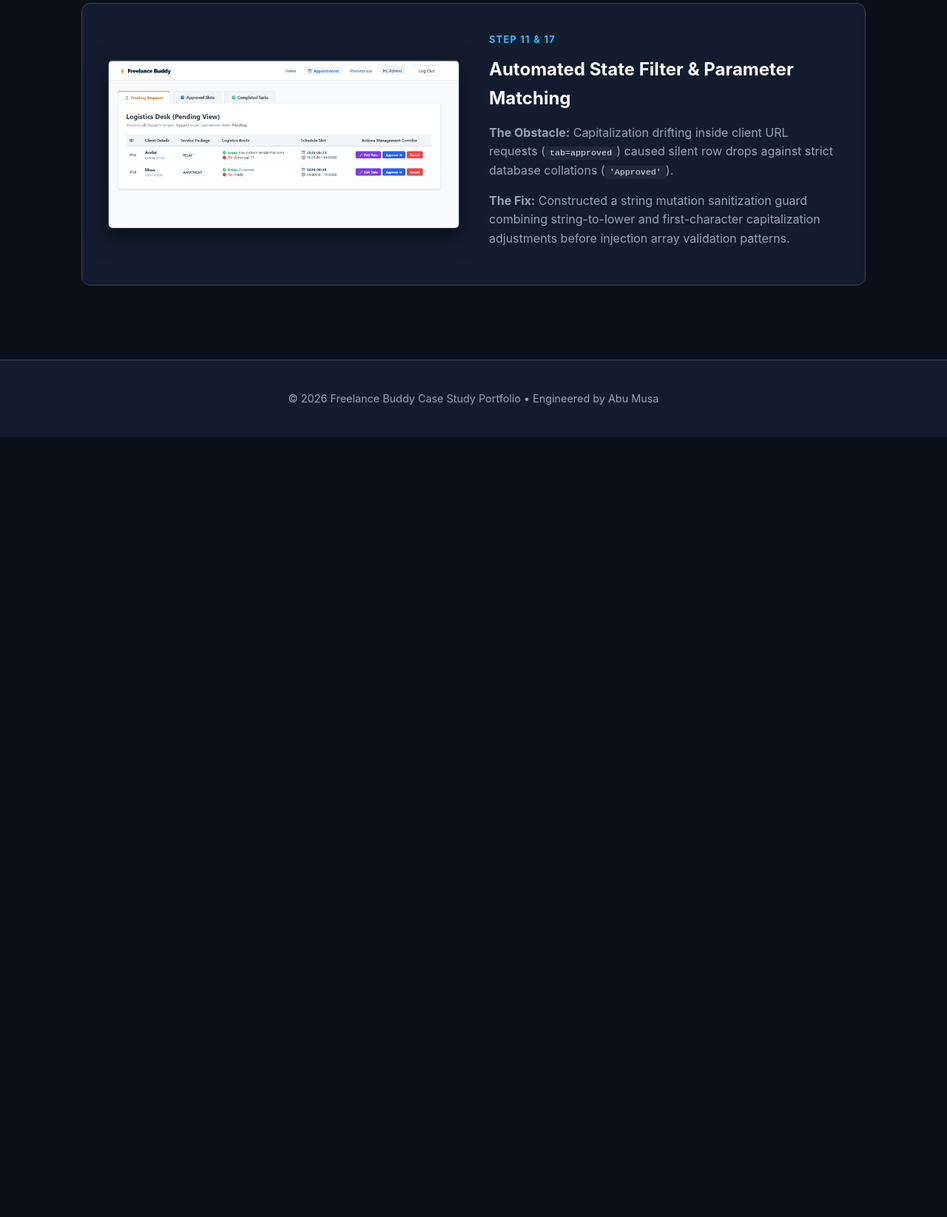
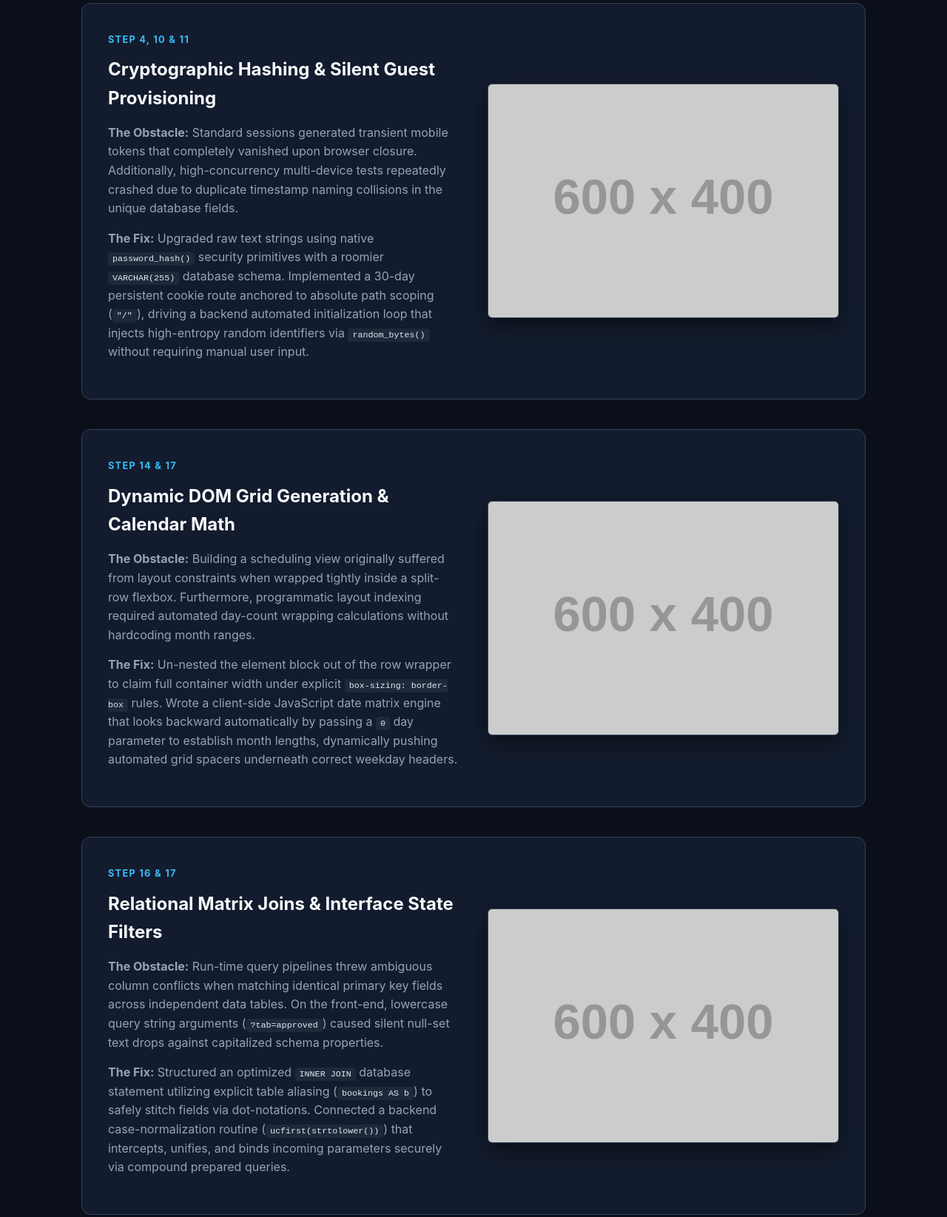
Before and after one commit to abumusa247/bookingwebsite, a plain HTML site: page index.html in a window 1280 px wide. Shown: the part 1395-3040 px from the top of the page at 74% size. Before the commit the page ends 1986 px from the top, so only its background shows below. Drawn offline with Linux system fonts and the light colour scheme; placeholder pictures from the web are drawn by us.

Commit message:
Update index.html

```diff
--- a/index.html
+++ b/index.html
@@ -58,6 +58,42 @@
                 </div>
             </div>
 
+            <div class="showcase-box">
+    <div class="showcase-text">
+        <span class="step-tag">Step 4, 10 & 11</span>
+        <h3>Cryptographic Hashing & Silent Guest Provisioning</h3>
+        <p><strong>The Obstacle:</strong> Standard sessions generated transient mobile tokens that completely vanished upon browser closure. Additionally, high-concurrency multi-device tests repeatedly crashed due to duplicate timestamp naming collisions in the unique database fields.</p>
+        <p><strong>The Fix:</strong> Upgraded raw text strings using native <code>password_hash()</code> security primitives with a roomier <code>VARCHAR(255)</code> database schema. Implemented a 30-day persistent cookie route anchored to absolute path scoping (<code>"/"</code>), driving a backend automated initialization loop that injects high-entropy random identifiers via <code>random_bytes()</code> without requiring manual user input.</p>
+    </div>
+    <div class="showcase-visual">
+        <img src="images/authentication.png" alt="Secure Authentication and Database Payload Proof" onerror="this.src='https://placehold.co/600x400/1e293b/f8fafc?text=Authentication+%26+Database+Proof.png'">
+    </div>
+</div>
+
+            <div class="showcase-box">
+    <div class="showcase-text">
+        <span class="step-tag">Step 14 & 17</span>
+        <h3>Dynamic DOM Grid Generation & Calendar Math</h3>
+        <p><strong>The Obstacle:</strong> Building a scheduling view originally suffered from layout constraints when wrapped tightly inside a split-row flexbox. Furthermore, programmatic layout indexing required automated day-count wrapping calculations without hardcoding month ranges.</p>
+        <p><strong>The Fix:</strong> Un-nested the element block out of the row wrapper to claim full container width under explicit <code>box-sizing: border-box</code> rules. Wrote a client-side JavaScript date matrix engine that looks backward automatically by passing a <code>0</code> day parameter to establish month lengths, dynamically pushing automated grid spacers underneath correct weekday headers.</p>
+    </div>
+    <div class="showcase-visual">
+        <img src="images/calendar.png" alt="Dynamic Responsive Calendar Grid Showcase" onerror="this.src='https://placehold.co/600x400/1e293b/f8fafc?text=Dynamic+Calendar+Grid+Proof.png'">
+    </div>
+</div>
+            <div class="showcase-box">
+    <div class="showcase-text">
+        <span class="step-tag">Step 16 & 17</span>
+        <h3>Relational Matrix Joins & Interface State Filters</h3>
+        <p><strong>The Obstacle:</strong> Run-time query pipelines threw ambiguous column conflicts when matching identical primary key fields across independent data tables. On the front-end, lowercase query string arguments (<code>?tab=approved</code>) caused silent null-set text drops against capitalized schema properties.</p>
+        <p><strong>The Fix:</strong> Structured an optimized <code>INNER JOIN</code> database statement utilizing explicit table aliasing (<code>bookings AS b</code>) to safely stitch fields via dot-notations. Connected a backend case-normalization routine (<code>ucfirst(strtolower())</code>) that intercepts, unifies, and binds incoming parameters securely via compound prepared queries.</p>
+    </div>
+    <div class="showcase-visual">
+        <img src="images/dashboard.png" alt="Administrative Matrix Dashboard Viewport Test" onerror="this.src='https://placehold.co/600x400/1e293b/f8fafc?text=Admin+Dashboard+Matrix+Proof.png'">
+    </div>
+</div>
+
+
             <div class="showcase-box reverse">
                 <div class="showcase-text">
                     <span class="step-tag">Step 11 & 17</span>
```
